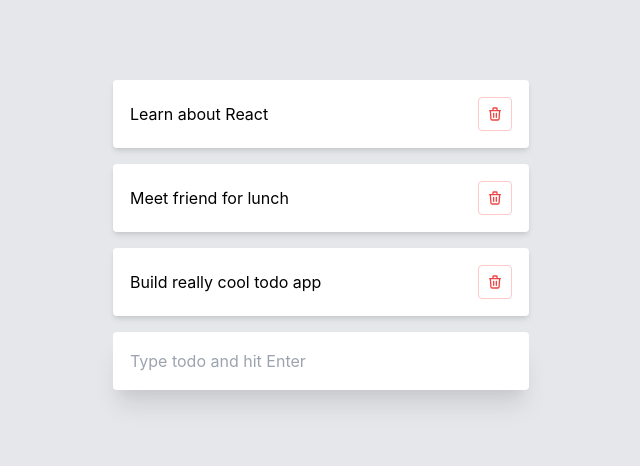
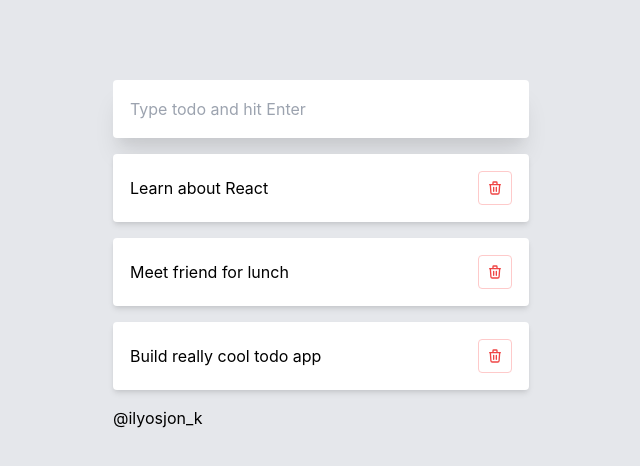
Before and after one commit to ilyosjon09/todo, a React (Create React App) app: page / in a window 1280 px wide. Shown: the top 466 px of the page, without its empty margins (319-959 px from the left). Built offline with nearby package versions, Linux system fonts and the light colour scheme.

Commit message:
Add telegram contact

```diff
--- a/src/App.js
+++ b/src/App.js
@@ -78,8 +78,9 @@ function App() {
 
   return (
     <div>
+      <TodoForm addTodo={addTodo} />
       {todos.map((todo, index) => (<Todo key={index} index={index} todo={todo} completeTodo={completeTodo} removeTodo={removeTodo} />))}
-      <TodoForm addTodo={addTodo} />
+      <div><a href="https://t.me/ilyosjon_k">@ilyosjon_k</a></div>
     </div>
   );
 }
```
